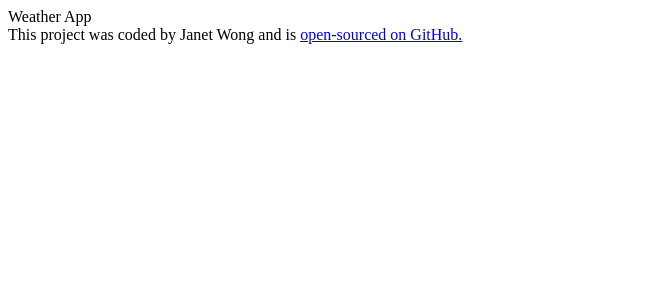
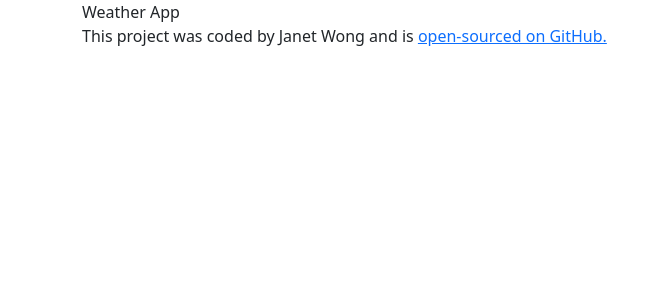
Before and after one commit to jwong02/react-weather-application, a React (Create React App) app: page / in a window 1280 px wide. Shown: the top 300 px of the page, without its empty margins (0-660 px from the left). Built offline with nearby package versions, Linux system fonts and the light colour scheme.

Commit message:
added bootstrap

```diff
--- a/package.json
+++ b/package.json
@@ -6,6 +6,7 @@
     "@testing-library/jest-dom": "^5.16.5",
     "@testing-library/react": "^13.4.0",
     "@testing-library/user-event": "^13.5.0",
+    "bootstrap": "^5.2.2",
     "react": "^18.2.0",
     "react-dom": "^18.2.0",
     "react-scripts": "5.0.1",
--- a/src/App.js
+++ b/src/App.js
@@ -3,6 +3,7 @@ import "./App.css";
 export default function App() {
   return (
     <div className="App">
+      <div className="container">
         Weather App
         <footer>
           {" "}
@@ -15,5 +16,6 @@ export default function App() {
           </a>
         </footer>
       </div>
+    </div>
   );
 }
```
Also changed, not shown: src/index.js (+7 -6 lines), 1 other file (tests, documents, lock files or other folders). Lines whose indentation alone changed are shown as unchanged.
